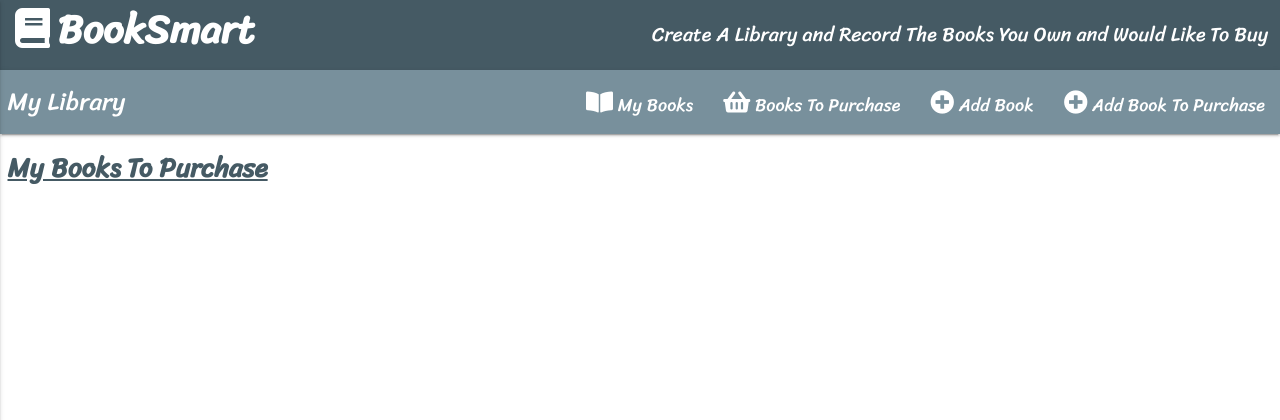
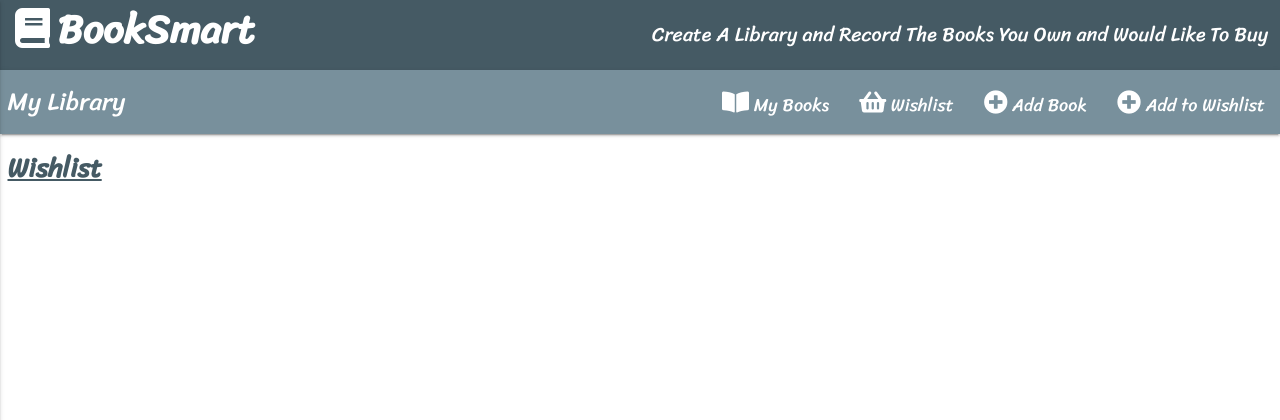
Before and after one commit to WHusssain937/Milestone-Project-3, a Flask app: page /books_to_purchase in a window 1280 px wide. Shown: the top 420 px of the page. Run offline with Flask 2, Linux system fonts and the light colour scheme; data that the repository does not hold is empty; some libraries are stand-ins or nearby versions.

Commit message:
changed from books to purchase to wishlist to avoid confusion

```diff
--- a/templates/add-to-purchase.html
+++ b/templates/add-to-purchase.html
@@ -3,7 +3,7 @@
 <!--Add Book Form -->
 <div class="row">
   <form class="col s12 m8 offset-m2" action="{{ url_for('insert_to_purchase') }}" method="POST">
-    <h4 class="form-heading">Add Book To Purchase</h4>
+    <h4 class="form-heading">Add To Wishlist</h4>
     <div class="col s12 input-field form-row">
       <label for="purchase_title">Book Title</label>
       <input id="purchase_title" name="purchase_title" type="text" class="validate" required />
--- a/templates/base.html
+++ b/templates/base.html
@@ -37,15 +37,13 @@
 						<li><a href="{{ url_for('my_books') }}" class="nav-link"><i class="fas fa-book-open"></i> My
 								Books</a></li>
 						<li><a href="{{ url_for('books_to_purchase') }}"
-								class="nav-link"><i class="fas fa-shopping-basket"></i> Books To
-								Purchase</a>
+								class="nav-link"><i class="fas fa-shopping-basket"></i> Wishlist</a>
 						</li>
 						<li><a href="{{ url_for('add_books') }}" class="nav-link"><i class="fas fa-plus-circle"></i> Add
 								Book</a></li>
 						<li><a href="{{ url_for('add_to_purchase') }}"
 								class="nav-link"><i class="fas fa-plus-circle"></i>
-								Add Book To
-								Purchase</a></li>
+								Add to Wishlist</a></li>
 					</ul>
                     <!--SideNav -->
 					<ul class="side-nav blue-grey lighten-1" id="mobile-demo">
@@ -53,16 +51,14 @@
 								class="nav-link white-text active"><i class="fas fa-book-open white-text"></i> My
 								Books</a></li>
 						<li><a href="{{ url_for('books_to_purchase') }}"
-								class="nav-link white-text"><i class="fas fa-shopping-basket white-text"></i> Books To
-								Purchase</a>
+								class="nav-link white-text"><i class="fas fa-shopping-basket white-text"></i> Wishlist</a>
 						</li>
 						<li><a href="{{ url_for('add_books') }}"
 								class="nav-link white-text"><i class="fas fa-plus-circle white-text"></i> Add
 								Book</a></li>
 						<li><a href="{{ url_for('add_to_purchase') }}"
 								class="nav-link white-text"><i class="fas fa-plus-circle white-text"></i>
-								Add Book To
-								Purchase</a></li>
+								Add To Wishlist</a></li>
 					</ul>
 				</div>
 			</nav>
--- a/templates/books-to-purchase.html
+++ b/templates/books-to-purchase.html
@@ -1,6 +1,6 @@
 {% extends 'base.html' %} {% block content %}
 
-<h4 class="page-heading">My Books To Purchase</h4>
+<h4 class="page-heading">Wishlist</h4>
 {% for purchase in purchases %}
 <div class="container-fluid">
 	<div class="row">
--- a/templates/edit-book.html
+++ b/templates/edit-book.html
@@ -7,7 +7,7 @@
     action="{{ url_for('update_book', book_id=book._id) }}"
     method="POST"
   >
-    <h4 class="form-heading">Edit Book</h4>
+    <h4 class="form-heading">Edit Book Entry</h4>
     <div class="col s12 input-field form-row">
       <label for="book_title">Book Title</label>
       <input
--- a/templates/edit-to-purchase.html
+++ b/templates/edit-to-purchase.html
@@ -7,7 +7,7 @@
     action="{{ url_for('update_to_purchase', purchase_id=purchase._id) }}"
     method="POST"
   >
-    <h4 class="form-heading">Edit Book To Purchase</h4>
+    <h4 class="form-heading">Edit Wishlist Entry</h4>
     <div class="col s12 input-field form-row">
       <label for="purchase_title">Book Title</label>
       <input
```
